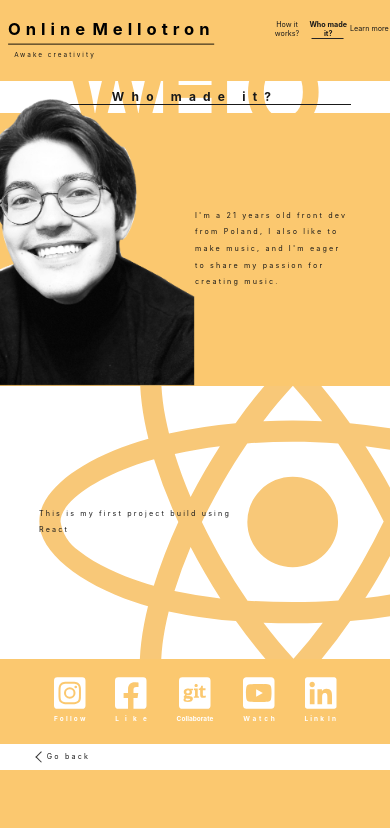
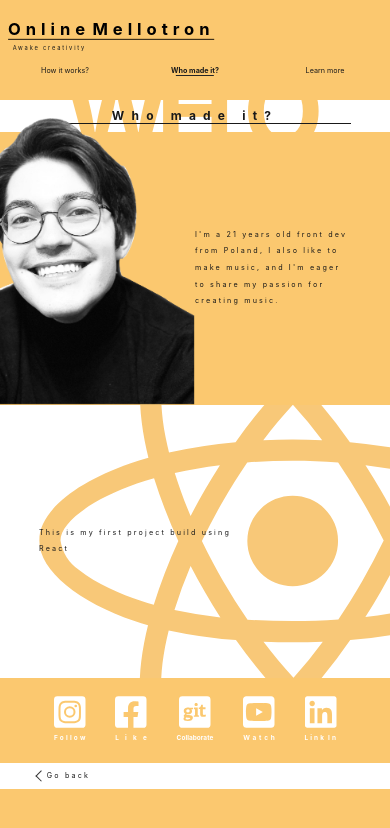
Before and after one commit to paweljakubwojcik/online-sampler, a React (Create React App) app: page /creators in a window 390 px wide. Shown: the top 828 px of the page. Built offline with nearby package versions, Linux system fonts and the light colour scheme.

Commit message:
menu pod mobile zrobione

```diff
--- a/src/components/layouts/Header.jsx
+++ b/src/components/layouts/Header.jsx
@@ -10,12 +10,14 @@ export default function Header() {
 
     return (
         <header className={`mainHeader ${isSubpage ? 'mainHeader--subPage' : ''}`}>
-            <h1 className='headerContainer' >
-                <Link to='/' className='logo logo--left' onClick={changeOrientation}>Online</Link>
-                <Link to='/' className='logo logo--right' onClick={changeOrientation}>Mellotron </Link>
-            </h1>
+            <div className='headerContainer' >
+                <Link to='/' className='logo logo--left' onClick={changeOrientation}><h1> Online</h1></Link>
+                <Link to='/' className='logo logo--right' onClick={changeOrientation}><h1>Mellotron</h1></Link>
+                <p>Awake creativity</p>
+            </div>
+            <span className='placeHolder'></span>
             <Links />
-            <p>Awake creativity</p>
+
         </header>
     )
 }
--- a/src/styles/index.css
+++ b/src/styles/index.css
@@ -83,10 +83,11 @@ button:focus {
   -ms-grid-row: 1;
   grid-row: 1;
   z-index: 3;
-  display: -ms-grid;
-  display: grid;
-  -ms-grid-columns: 1fr 2fr;
-      grid-template-columns: 1fr 2fr;
+  display: -webkit-box;
+  display: -ms-flexbox;
+  display: flex;
+  -ms-flex-wrap: wrap;
+      flex-wrap: wrap;
   margin: 2vh 0;
 }
 
@@ -140,6 +141,11 @@ button:focus {
 .mainHeader p {
   margin: 5px 6%;
   font-size: 0.8em;
+  -ms-grid-row: 2;
+  grid-row: 2;
+  -ms-grid-column: 1;
+  -ms-grid-column-span: 2;
+  grid-column: 1/3;
   letter-spacing: 2px;
   color: inherit;
 }
@@ -152,6 +158,13 @@ button:focus {
 .mainHeader--subPage .headerContainer {
   -webkit-transform: scale(0.9);
           transform: scale(0.9);
+}
+
+.mainHeader .placeHolder {
+  display: block;
+  -webkit-box-flex: 1;
+      -ms-flex: 1;
+          flex: 1;
 }
 
 .sideBar {
@@ -194,20 +207,19 @@ button:focus {
       -ms-flex-align: center;
           align-items: center;
   padding: 10%;
-  font-size: .9em;
+  font-size: 0.9em;
   font-weight: lighter;
-  letter-spacing: .3em;
+  letter-spacing: 0.3em;
   line-height: 2em;
 }
 
 .links {
   position: relative;
   z-index: 10;
-  -ms-grid-row: 1;
-  grid-row: 1;
-  -ms-grid-column: 2;
-  -ms-grid-column-span: 1;
-  grid-column: 2/3;
+  min-width: 20em;
+  -webkit-box-flex: 4;
+      -ms-flex: 4;
+          flex: 4;
   display: -ms-grid;
   display: grid;
   justify-items: center;
@@ -216,8 +228,6 @@ button:focus {
           align-items: center;
   -ms-grid-columns: (1fr)[3];
       grid-template-columns: repeat(3, 1fr);
-  margin-top: 2%;
-  margin-left: 20%;
   padding: 0;
 }
 
--- a/src/styles/index.scss
+++ b/src/styles/index.scss
@@ -7,7 +7,7 @@ html {
     position: relative;
 }
 
-@import 'variables';
+@import "variables";
 
 body {
     margin: 0;
@@ -73,8 +73,8 @@ $sideBarWidth: 12.5em;
     grid-row: 1;
     z-index: 3;
 
-    display: grid;
-    grid-template-columns: 1fr 2fr;
+    display: flex;
+    flex-wrap: wrap;
     margin: 2vh 0;
 
     .headerContainer {
@@ -112,6 +112,8 @@ $sideBarWidth: 12.5em;
     p {
         margin: 5px 6%;
         font-size: 0.8em;
+        grid-row: 2;
+        grid-column: 1/3;
 
         letter-spacing: 2px;
         color: inherit;
@@ -124,6 +126,11 @@ $sideBarWidth: 12.5em;
         .headerContainer {
             transform: scale(0.9);
         }
+    }
+
+    .placeHolder {
+        display: block;
+        flex: 1;
     }
 }
 
@@ -142,7 +149,7 @@ $sideBarWidth: 12.5em;
     height: 100%;
     background-color: $sideBarColor;
 
-    .advice{
+    .advice {
         grid-row: 3;
         justify-self: stretch;
         align-self: stretch;
@@ -154,27 +161,24 @@ $sideBarWidth: 12.5em;
 
         padding: 10%;
 
-        font-size: .9em;
+        font-size: 0.9em;
         font-weight: lighter;
-        letter-spacing: .3em;
+        letter-spacing: 0.3em;
         line-height: 2em;
     }
-
 }
 
 .links {
     position: relative;
     z-index: 10;
-    grid-row: 1;
-    grid-column: 2/3;
+    min-width: 20em;
+    flex:4;
 
     display: grid;
     justify-items: center;
     align-items: center;
     grid-template-columns: repeat(3, 1fr);
-    margin-top: 2%;
-    margin-left: 20%;
-    padding:0;
+    padding: 0;
     .link {
         font-size: 0.9em;
         display: inline-block;
```
Also changed, not shown: 1 other file (tests, documents, lock files or other folders).
